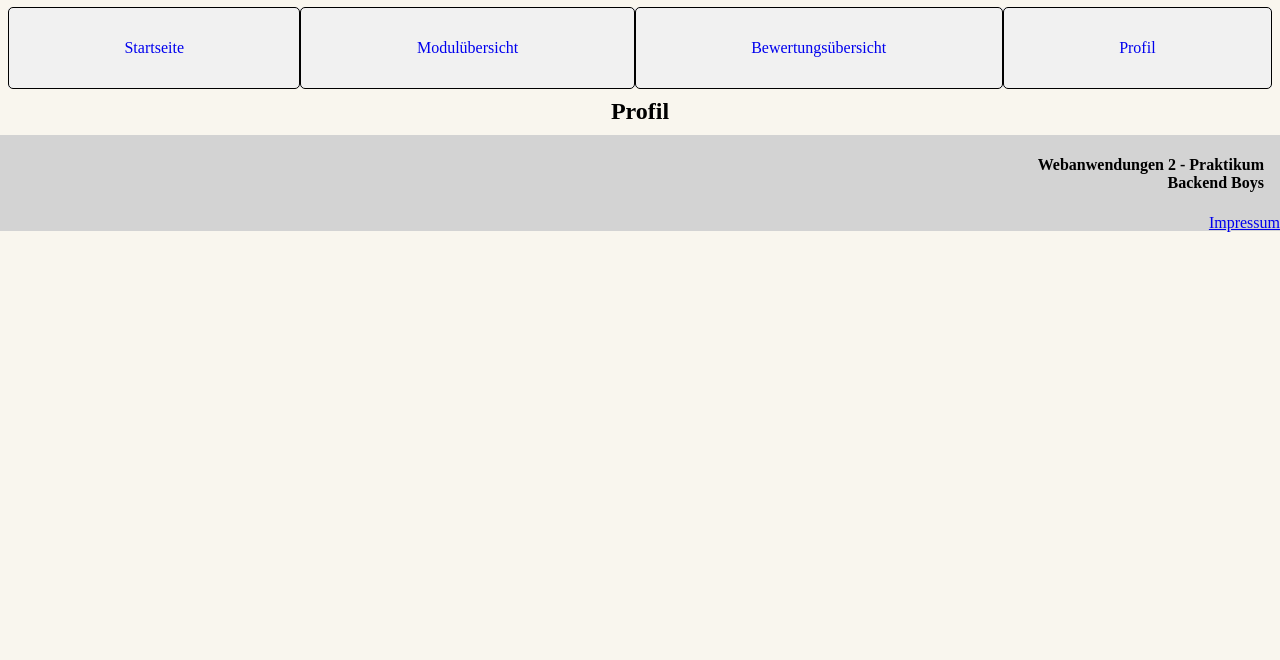
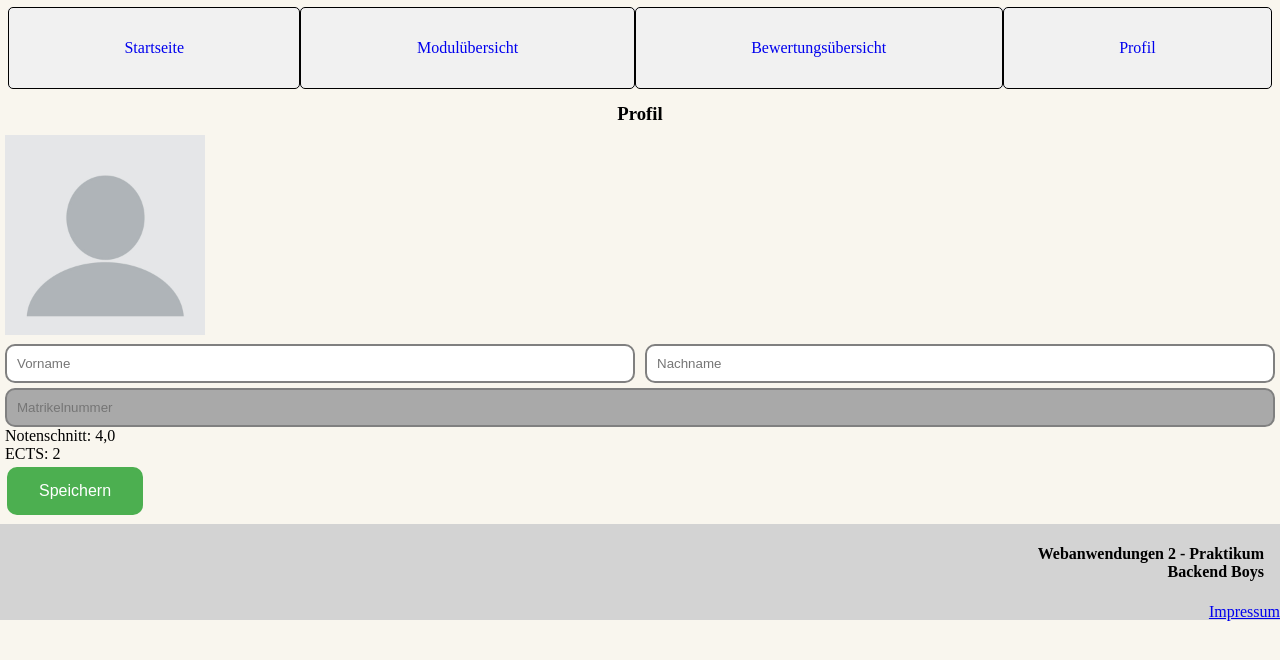
Before and after one commit to kvvvrl/uni-wow, a plain HTML site: page frontend/profil.html in a window 1280 px wide. Drawn offline with Linux system fonts and the light colour scheme.

Commit message:
Customize Profile Page to look like Mokup & adding VS-Setting-File to gitignore

```diff
--- a/frontend/profil.html
+++ b/frontend/profil.html
@@ -1,11 +1,13 @@
 <!DOCTYPE html>
 <html>
+
 <head>
   <meta charset='utf-8'>
-  <link rel="stylesheet" type='text/css'  href="style/global_style.css">
-  <link rel="stylesheet" type='text/css'  href="style/profil_style.css">
+  <link rel="stylesheet" type='text/css' href="style/global_style.css">
+  <link rel="stylesheet" type='text/css' href="style/profil_style.css">
   <title>Uni-WOW</title>
 </head>
+
 <body>
   <nav>
     <ul>
@@ -15,12 +17,30 @@
       <li><a href="profil.html">Profil</a></li>
     </ul>
   </nav>
-  <section>
-    <h1 class="ueberschrift">Profil</h1>
+  <section class="content">
+    <section>
+      <h1 class="ueberschrift">Profil</h1>
+      <img class="picture" src="pictures/dummy.jpg" />
+      <section>
+        <section class="field">
+          <input type="text" id="pvname" name="vname" placeholder="Vorname">
+          <input type="text" id="pnname" name="fname" placeholder="Nachname">
+        </section>
+      </section>
+      <section class="field">
+        <input type="number" id="pmnummer" name="mnummer" readonly placeholder="Matrikelnummer" disabled>
+      </section>
+    </section>
+    <section> Notenschnitt: 4,0</section>
+    <section> ECTS: 2</section>
+    <section>
+      <input type="submit" value="Speichern" onclick="alert('Änderung gespeichert!')">
+    </section>
   </section>
   <footer>
     <h4>Webanwendungen 2 - Praktikum<br>Backend Boys</h4>
     <a href="impressum.html">Impressum</a>
   </footer>
 </body>
+
 </html>
--- a/frontend/style/profil_style.css
+++ b/frontend/style/profil_style.css
@@ -0,0 +1,57 @@
+.field {
+    display: flex;
+}
+
+.picture{
+    width: 200px;
+    height: 200px;
+}
+
+.content{
+    padding:5px;
+}
+
+input{
+    border-style: solid;
+    border-radius: 10px;
+    border-color: grey;
+    border-width: 2px;
+    padding: 10px;
+    margin-bottom: 5x;
+    margin-top: 5px;
+}
+
+input[type="text"] {
+  width: 50%;
+  box-sizing: border-box;
+}
+
+input[type="number"] {
+  width: 100%;
+  box-sizing: border-box;
+}
+
+#pvname{
+    margin-right: 5px;
+}
+#pnname{
+    margin-left: 5px;
+}
+
+input:disabled {
+  background-color:darkgrey;
+  color: #999999;
+}
+
+input[type="submit"] {
+  background-color: #4CAF50; /* Green */
+  border: none;
+  color: white;
+  padding: 15px 32px;
+  text-align: center;
+  text-decoration: none;
+  display: inline-block;
+  font-size: 16px;
+  margin: 4px 2px;
+  cursor: pointer;
+}
```
Also changed, not shown: 1 other file.
